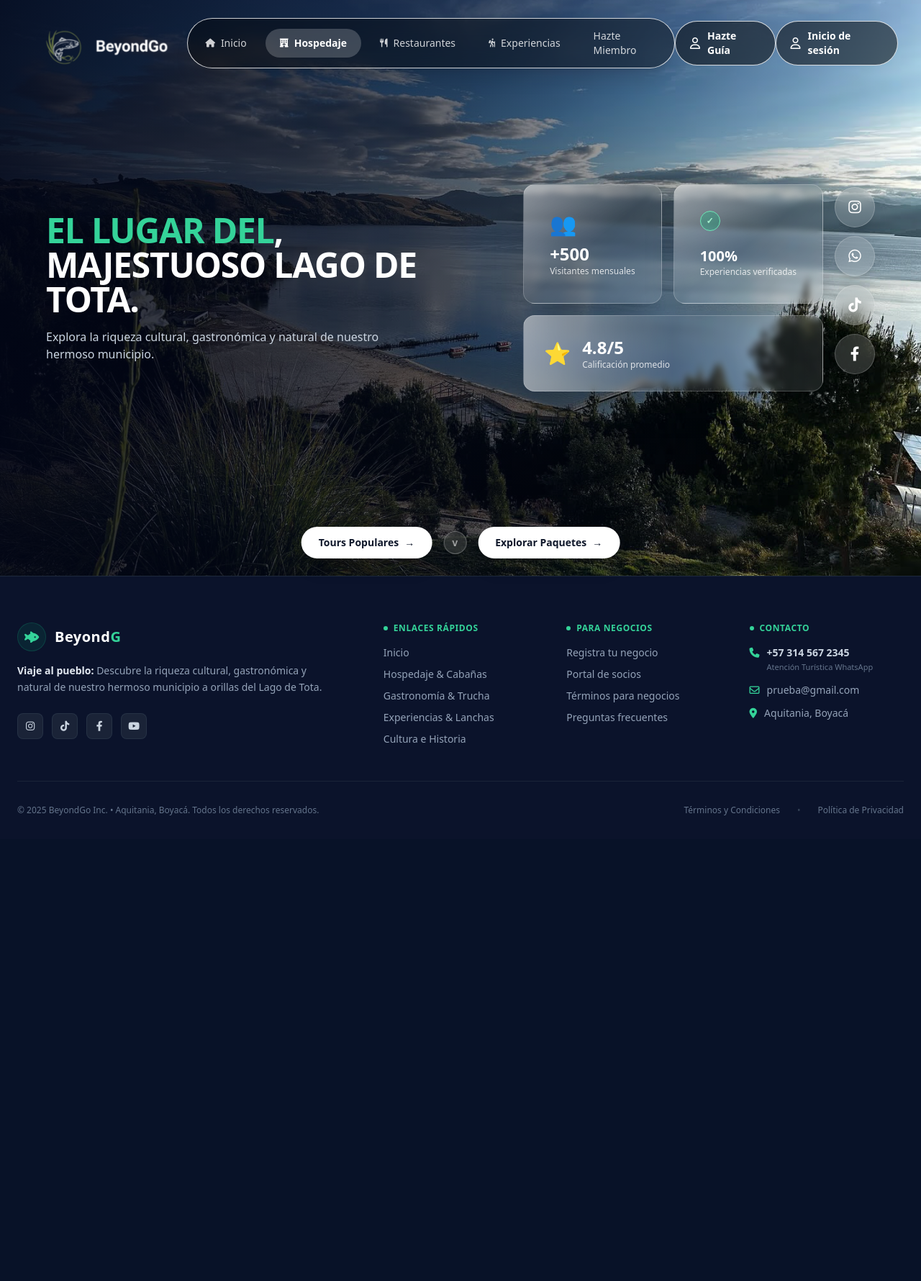
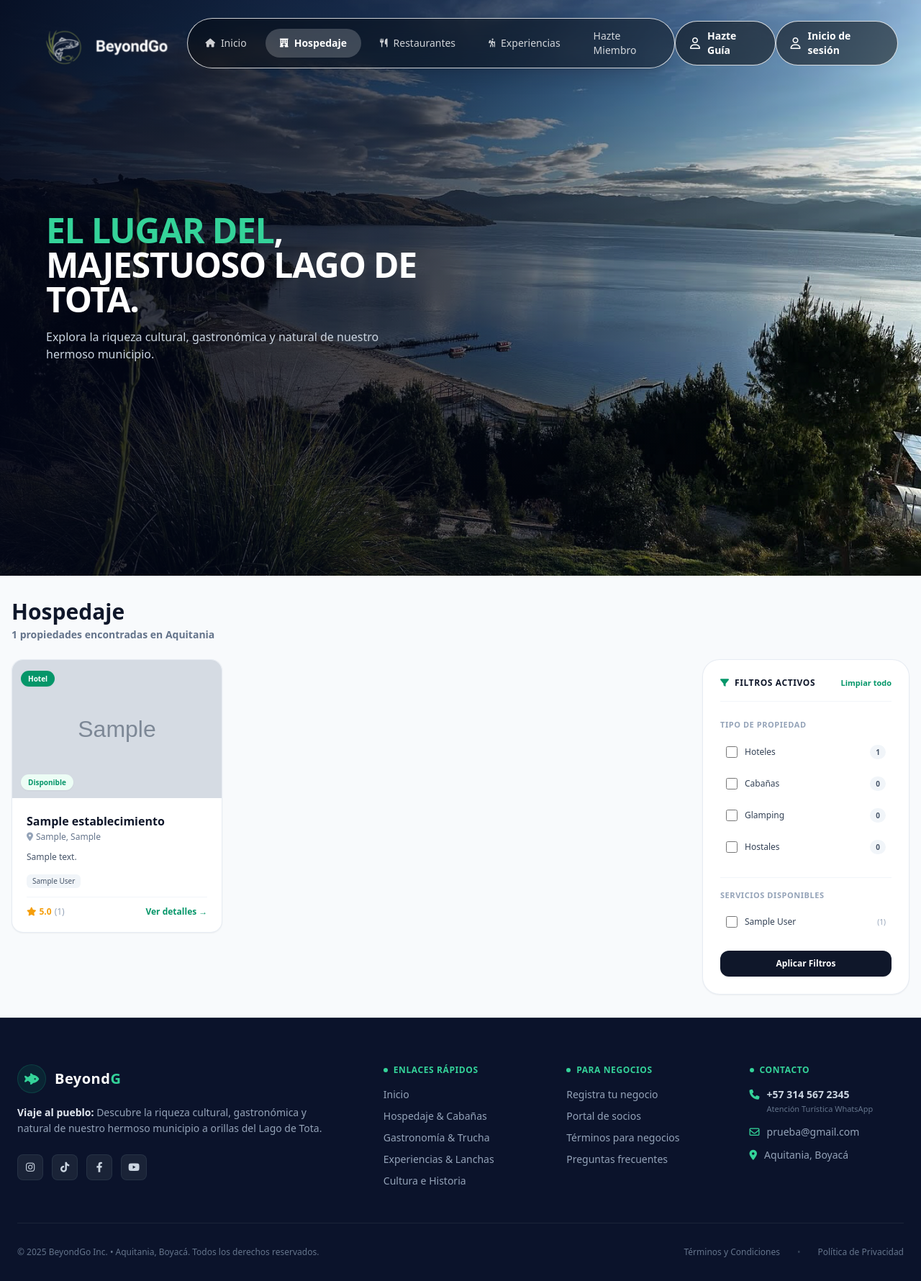
Before and after one commit to 71steven00/BeyondGo, a Django app: page /hospedaje/ in a window 1280 px wide. Shown: the whole page at 72% size. Before the commit the page ends 1133 px from the top, so only its background shows below. Run offline with Django 5.2, Linux system fonts and the light colour scheme; tables that the repository leaves empty hold one stand-in row (values such as "Sample post"); grey boxes marked "Sample" are stand-in pictures; some libraries are stand-ins or nearby versions.

Commit message:
feat(inicio):Nueva funcionalidad en pagina Hospedaje

```diff
--- a/inicio/templates/index/hospedaje.html
+++ b/inicio/templates/index/hospedaje.html
@@ -0,0 +1,193 @@
+{% extends "base_inicio.html" %}
+{% load static %}
+
+{% block header_content %}
+   {% include 'components/header.html' with header_bg_image="/static/img/Arca.avif" header_title="<span class='text-emerald-400'>EL LUGAR DEL</span>, MAJESTUOSO LAGO DE TOTA." header_subtitle="Explora la riqueza cultural, gastronómica y natural de nuestro hermoso municipio." %}
+{% endblock %}
+
+{% block title %}Hospedaje | Beyond Go{% endblock %}
+
+{% block content %}
+    <div class="container mx-auto px-4 py-8">
+
+        <!-- ENCABEZADO DE RESULTADOS Y CONTEO DINÁMICO -->
+        <div class="flex flex-col md:flex-row justify-between items-start md:items-center mb-6 gap-4">
+            <div>
+                <h1 class="text-3xl font-bold text-slate-900">Hospedaje</h1>
+                <p class="text-sm font-semibold text-slate-500 mt-1">
+                    {{ hoteles.count }} propiedades encontradas en Aquitania
+                </p>
+            </div>
+        </div>
+
+        <!-- DISEÑO DE DOS COLUMNAS: IZQ (Tarjetas) / DER (Filtros) -->
+        <div class="grid grid-cols-1 lg:grid-cols-4 gap-8 items-start">
+
+            <!-- COLUMNA IZQUIERDA: Tarjetas de Establecimientos Dinámicas -->
+            <div class="lg:col-span-3">
+                <div class="grid grid-cols-1 md:grid-cols-2 lg:grid-cols-3 gap-6">
+                    {% for establecimiento in hoteles %}
+                        <div class="relative bg-white rounded-2xl border border-slate-200/80 shadow-sm hover:shadow-md transition flex flex-col justify-between overflow-hidden">
+
+                            <!-- Imagen de portada -->
+                            <div class="relative h-48 w-full bg-slate-100 overflow-hidden">
+                                {% if establecimiento.url_img %}
+                                    <img src="{{ establecimiento.url_img.url }}" alt="{{ establecimiento.nombre }}" class="w-full h-full object-cover">
+                                {% else %}
+                                    <div class="w-full h-full flex items-center justify-center text-slate-400 bg-slate-100">
+                                        <i class="fa-regular fa-image text-3xl"></i>
+                                    </div>
+                                {% endif %}
+
+                                <!-- Badge de tipo -->
+                                <div class="absolute top-3 left-3">
+                                    <span class="px-2.5 py-1 bg-emerald-600 text-white rounded-full text-[10px] font-bold shadow-sm">
+                                        {{ establecimiento.tipo }}
+                                    </span>
+                                </div>
+
+                                <!-- Badge de estado -->
+                                <div class="absolute bottom-3 left-3">
+                                    {% if establecimiento.is_active %}
+                                        <span class="px-2.5 py-1 bg-emerald-50 text-emerald-600 rounded-full text-[10px] font-bold shadow-sm">Disponible</span>
+                                    {% else %}
+                                        <span class="px-2.5 py-1 bg-amber-50 text-amber-600 rounded-full text-[10px] font-bold shadow-sm">No disponible</span>
+                                    {% endif %}
+                                </div>
+                            </div>
+
+                            <!-- Contenido de la tarjeta -->
+                            <div class="p-5 flex flex-col flex-grow justify-between space-y-3">
+                                <div>
+                                    <h2 class="text-base font-bold text-slate-900 truncate">{{ establecimiento.nombre }}</h2>
+                                    <p class="text-xs text-slate-500 font-medium mt-0.5 flex items-center gap-1">
+                                        <i class="fa-solid fa-location-dot text-slate-400"></i> {{ establecimiento.direccion }}, {{ establecimiento.ciudad }}
+                                    </p>
+                                </div>
+
+                                <!-- Descripción corta -->
+                                <p class="text-xs text-slate-600 line-clamp-2">
+                                    {{ establecimiento.descripcion|default:"Sin descripción registrada." }}
+                                </p>
+
+                                <!-- Servicios reales asociados al establecimiento -->
+                                {% if establecimiento.servicios.all %}
+                                    <div class="flex flex-wrap gap-1.5 pt-1">
+                                        {% for serv in establecimiento.servicios.all %}
+                                            <span class="px-2 py-0.5 bg-slate-100 text-slate-600 rounded-md text-[10px] font-medium">
+                                                {{ serv.nombre }}
+                                            </span>
+                                        {% endfor %}
+                                    </div>
+                                {% endif %}
+
+                                <!-- Footer con calificación y detalles -->
+                                <div class="flex items-center justify-between pt-3 border-t border-slate-100 text-xs">
+                                    <span class="font-bold text-amber-500 flex items-center gap-1">
+                                        <i class="fa-solid fa-star"></i> 5.0 <span class="text-slate-400 font-normal">(1)</span>
+                                    </span>
+                                    <span class="font-semibold text-emerald-600 hover:underline cursor-pointer">
+                                        Ver detalles &rarr;
+                                    </span>
+                                </div>
+                            </div>
+
+                        </div>
+                    {% empty %}
+                        <div class="col-span-full py-16 text-center bg-white border border-dashed border-slate-200 rounded-2xl">
+                            <i class="fa-solid fa-hotel text-slate-300 text-4xl mb-3"></i>
+                            <p class="text-slate-500 text-sm font-medium">No hay propiedades de hospedaje confirmadas en este momento.</p>
+                        </div>
+                    {% endfor %}
+                </div>
+            </div>
+
+<!-- COLUMNA DERECHA: Panel de Filtros Dinámicos con Formulario GET -->
+            <form method="GET" action="{% url 'hospedaje' %}" class="lg:col-span-1 bg-white p-6 rounded-3xl border border-slate-200/80 shadow-sm sticky top-6 space-y-6">
+
+                <!-- Cabecera de Filtros -->
+                <div class="flex items-center justify-between pb-4 border-b border-slate-100">
+                    <div class="flex items-center gap-2">
+                        <i class="fa-solid fa-filter text-emerald-600 text-xs"></i>
+                        <h3 class="text-xs font-bold text-slate-900 uppercase tracking-wider">Filtros Activos</h3>
+                    </div>
+                    <a href="{% url 'hospedaje' %}" class="text-[11px] font-semibold text-emerald-600 hover:text-emerald-700 transition">
+                        Limpiar todo
+                    </a>
+                </div>
+
+                <!-- 1. TIPO DE PROPIEDAD -->
+                <div>
+                    <h4 class="text-[11px] font-bold uppercase tracking-wider text-slate-400 mb-3">Tipo de Propiedad</h4>
+                    <div class="space-y-2 text-xs font-medium text-slate-700">
+
+                        <label class="flex items-center justify-between p-2 rounded-xl hover:bg-slate-50 transition cursor-pointer group">
+                            <div class="flex items-center gap-2.5">
+                                <!-- Usamos name="tipo" y value="Hotel" -->
+                                <input type="checkbox" name="tipo" value="Hotel" {% if 'Hotel' in tipos_seleccionados %}checked{% endif %} class="rounded border-slate-300 text-emerald-600 focus:ring-emerald-500 w-4 h-4 cursor-pointer">
+                                <span class="group-hover:text-emerald-700 transition">Hoteles</span>
+                            </div>
+                            <span class="px-2 py-0.5 bg-slate-100 text-slate-600 rounded-full text-[10px] font-bold">{{ total_hoteles }}</span>
+                        </label>
+
+                        <label class="flex items-center justify-between p-2 rounded-xl hover:bg-slate-50 transition cursor-pointer group">
+                            <div class="flex items-center gap-2.5">
+                                <input type="checkbox" name="tipo" value="Cabaña" {% if 'Cabaña' in tipos_seleccionados %}checked{% endif %} class="rounded border-slate-300 text-emerald-600 focus:ring-emerald-500 w-4 h-4 cursor-pointer">
+                                <span class="group-hover:text-emerald-700 transition">Cabañas</span>
+                            </div>
+                            <span class="px-2 py-0.5 bg-slate-100 text-slate-600 rounded-full text-[10px] font-bold">{{ total_cabanas }}</span>
+                        </label>
+
+                        <label class="flex items-center justify-between p-2 rounded-xl hover:bg-slate-50 transition cursor-pointer group">
+                            <div class="flex items-center gap-2.5">
+                                <input type="checkbox" name="tipo" value="Glamping" {% if 'Glamping' in tipos_seleccionados %}checked{% endif %} class="rounded border-slate-300 text-emerald-600 focus:ring-emerald-500 w-4 h-4 cursor-pointer">
+                                <span class="group-hover:text-emerald-700 transition">Glamping</span>
+                            </div>
+                            <span class="px-2 py-0.5 bg-slate-100 text-slate-600 rounded-full text-[10px] font-bold">{{ total_glamping }}</span>
+                        </label>
+
+                        <label class="flex items-center justify-between p-2 rounded-xl hover:bg-slate-50 transition cursor-pointer group">
+                            <div class="flex items-center gap-2.5">
+                                <input type="checkbox" name="tipo" value="Hostal" {% if 'Hostal' in tipos_seleccionados %}checked{% endif %} class="rounded border-slate-300 text-emerald-600 focus:ring-emerald-500 w-4 h-4 cursor-pointer">
+                                <span class="group-hover:text-emerald-700 transition">Hostales</span>
+                            </div>
+                            <span class="px-2 py-0.5 bg-slate-100 text-slate-600 rounded-full text-[10px] font-bold">{{ total_hostales }}</span>
+                        </label>
+
+                    </div>
+                </div>
+
+                <!-- 2. SERVICIOS -->
+                <div class="pt-4 border-t border-slate-100">
+                    <h4 class="text-[11px] font-bold uppercase tracking-wider text-slate-400 mb-3">Servicios Disponibles</h4>
+                    <div class="space-y-2 text-xs font-medium text-slate-700">
+
+                        {% for servicio in servicios_disponibles %}
+                            <label class="flex items-center justify-between p-2 rounded-xl hover:bg-slate-50 transition cursor-pointer group">
+                                <div class="flex items-center gap-2.5">
+                                    <!-- Usamos name="servicios" y el ID del servicio como value -->
+                                    <input type="checkbox" name="servicios" value="{{ servicio.id }}" {% if servicio.id|slugify in servicios_seleccionados %}checked{% endif %} class="rounded border-slate-300 text-emerald-600 focus:ring-emerald-500 w-4 h-4 cursor-pointer">
+                                    <span class="group-hover:text-emerald-700 transition">{{ servicio.nombre }}</span>
+                                </div>
+                                <span class="text-slate-400 text-[10px]">({{ servicio.total_hoteles }})</span>
+                            </label>
+                        {% empty %}
+                            <p class="text-slate-400 text-xs italic py-1">No hay servicios registrados.</p>
+                        {% endfor %}
+
+                    </div>
+                </div>
+
+                <!-- Botón de Aplicar (Cambiado a type="submit") -->
+                <button type="submit" class="w-full py-2.5 bg-slate-900 hover:bg-slate-800 text-white text-xs font-semibold rounded-xl transition shadow-sm cursor-pointer">
+                    Aplicar Filtros
+                </button>
+
+            </form>
+
+            </div>
+
+        </div>
+
+    </div>
+{% endblock %}
--- a/inicio/urls.py
+++ b/inicio/urls.py
@@ -1,10 +1,10 @@
-from .views import hazte_miembro, pagina_inicio
+from .views import hazte_miembro, pagina_inicio, pagina_hospedaje
 from django.urls import path
 
 urlpatterns = [
     path('', pagina_inicio, name='inicio'),
     path('experiencias/', pagina_inicio, name='experiencias'),
-    path('hospedaje/', pagina_inicio, name='hospedaje'),
+    path('hospedaje/', pagina_hospedaje, name='hospedaje'),
     path('restaurantes/', pagina_inicio, name='restaurantes'),
     path('hazte_miembro/', hazte_miembro, name='hazte_miembro'),
 
--- a/inicio/views.py
+++ b/inicio/views.py
@@ -3,6 +3,8 @@ from django.db import IntegrityError, transaction
 from django.shortcuts import redirect, render
 from usuarios.models import Establecimiento, Usuario
 from .forms import SolicitudMiembroForm
+from admin_panel.models import Servicio
+from django.db.models import Count, Q
 
 # Create your views here.
 def pagina_inicio(request):
@@ -45,3 +47,58 @@ def hazte_miembro(request):
             return redirect('hazte_miembro')
 
     return render(request, 'index/Formulario_hazte_miembro.html', {'form': form})
+
+#PAGINA PRINCIPAL HOSPEDAJE: consultar a la base de datos y filtrar únicamente los establecimientos cuyo tipo sea 'Hotel'
+
+def pagina_hospedaje(request):
+    """
+    Gestiona el filtrado dinámico de establecimientos según los tipos y servicios
+    seleccionados por el usuario a través del formulario lateral.
+    """
+
+    # 1. Por defecto, si no se selecciona nada, puedes mostrar hoteles o todos los alojamientos.
+    # Aquí capturamos los valores enviados por el formulario (método GET)
+    tipos_seleccionados = request.GET.getlist('tipo')
+    servicios_seleccionados = request.GET.getlist('servicios')
+
+    # 2. Partimos de la consulta base de establecimientos de hospedaje
+    establecimientos = Establecimiento.objects.all().prefetch_related('servicios')
+
+    # 3. Si el usuario marcó tipos de propiedad, filtramos por ellos
+    if tipos_seleccionados:
+        establecimientos = establecimientos.filter(tipo__in=tipos_seleccionados)
+    else:
+        # Por defecto, si entra por primera vez, mostramos 'Hotel' (o déjalo libre si prefieres)
+        establecimientos = establecimientos.filter(tipo__iexact='Hotel')
+
+    # 4. Si el usuario marcó servicios, filtramos los establecimientos que contengan ESOS servicios
+    if servicios_seleccionados:
+        for servicio_id in servicios_seleccionados:
+            establecimientos = establecimientos.filter(servicios__id=servicio_id)
+
+    # Evitamos duplicados si un establecimiento cumple con múltiples servicios
+    establecimientos = establecimientos.distinct()
+
+    # 5. Conteo global para los números del panel lateral (independiente de los filtros aplicados)
+    total_hoteles = Establecimiento.objects.filter(tipo__iexact='Hotel').count()
+    total_cabanas = Establecimiento.objects.filter(tipo__iexact='Cabaña').count()
+    total_glamping = Establecimiento.objects.filter(tipo__iexact='Glamping').count()
+    total_hostales = Establecimiento.objects.filter(tipo__iexact='Hostal').count()
+
+    # 6. Servicios con conteo dinámico
+    servicios_disponibles = Servicio.objects.annotate(
+        total_hoteles=Count('servicios_establecimiento', filter=Q(servicios_establecimiento__tipo__iexact='Hotel'))
+    )
+
+    context = {
+        'hoteles': establecimientos, # Pasamos la lista ya filtrada
+        'servicios_disponibles': servicios_disponibles,
+        'total_hoteles': total_hoteles,
+        'total_cabanas': total_cabanas,
+        'total_glamping': total_glamping,
+        'total_hostales': total_hostales,
+        'tipos_seleccionados': tipos_seleccionados,
+        'servicios_seleccionados': servicios_seleccionados,
+    }
+
+    return render(request, 'index/hospedaje.html', context)
--- a/templates/components/nav.html
+++ b/templates/components/nav.html
@@ -54,7 +54,7 @@
         <!-- 1. Botón izquierdo: Inicio de sesión -->
         <div class="pointer-events-auto flex items-center">
 
-        <a href="{% url 'hazte_guia' %}"
+        <a href="#"
             class="flex items-center gap-2.5 px-5 py-2.5 rounded-full border border-white/80 bg-black/50 backdrop-blur-md text-white text-sm font-semibold hover:text-white hover:bg-white/10 transition">
                 <i class="fa-regular fa-user text-base"></i>
             <span>Hazte Guía</span>
--- a/usuarios/models.py
+++ b/usuarios/models.py
@@ -107,11 +107,15 @@ class Guia(models.Model):
 
 
 
-# 3. ATRIBUTOS DE HOTEL / RESTAURANTE (ESTABLECIMIENTOS) - MODELO UNIFICADO
+# 3. ATRIBUTOS DE HOTEL / RESTAURANTE (ESTABLECIMIENTOS) - MODELO UNIFICADO AQUI ESTA LA CAJA DESPLEGABLE DE GESTIION DE USUARIOSS
+#CADA OOPCION LLEVA DOS VALORES UN VALOR SE GUARDA EN LA BASE DE DATOS Y EL OTRO ES EL QUE SE MUESTRA EN EL FORMULARIO
 class Establecimiento(models.Model):
     TIPO_CHOICES = (
         ('Hotel', 'Hotel'),
         ('Restaurante', 'Restaurante'),
+        ('Glamping', 'Glamping'),
+        ('Cabaña', 'Cabaña'),
+        ('Hostal', 'Hostal'),
     )
     ESTADO_REVISION_CHOICES = (
         ('pendiente', 'Pendiente de revisión'),
```
